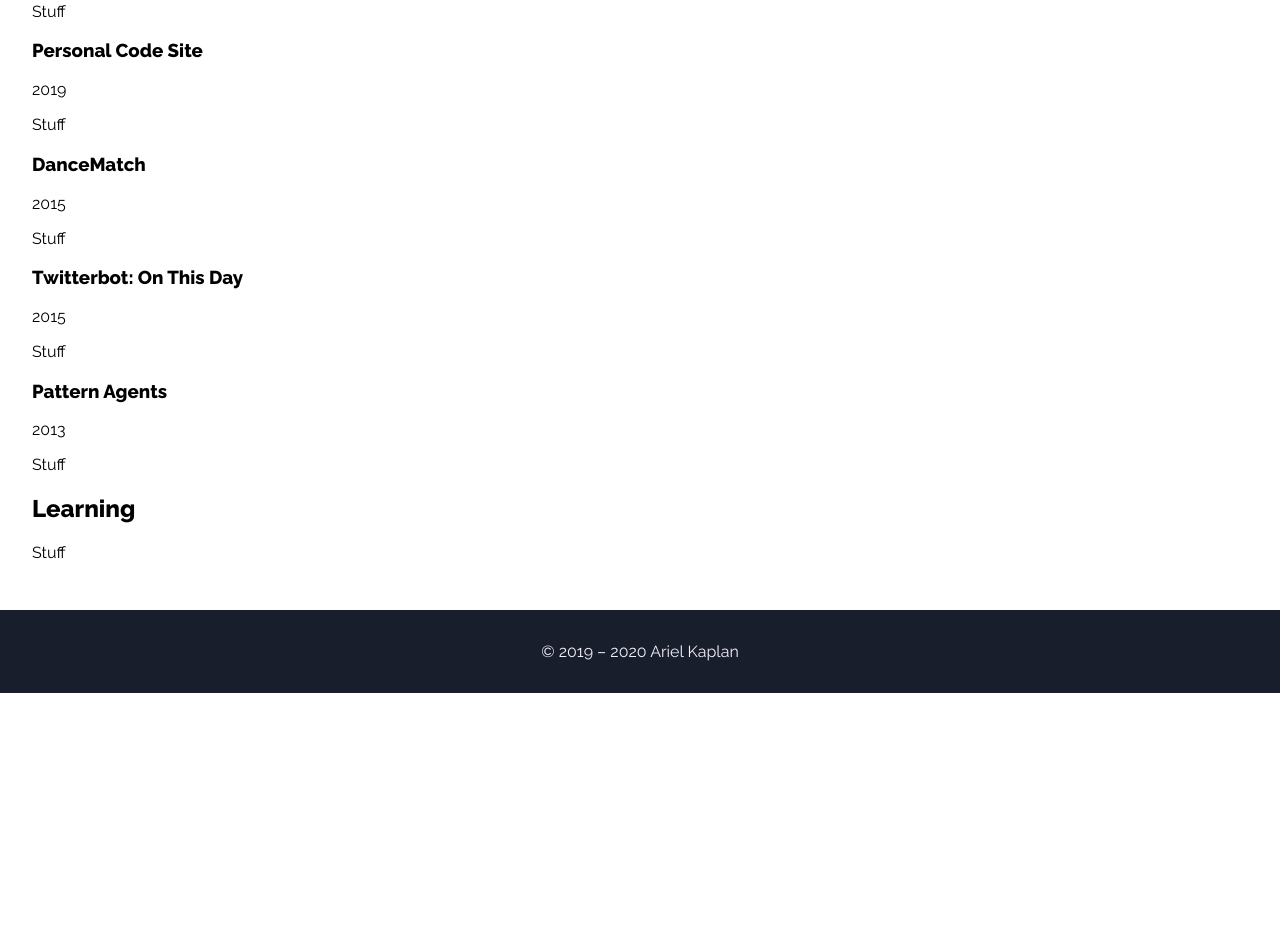
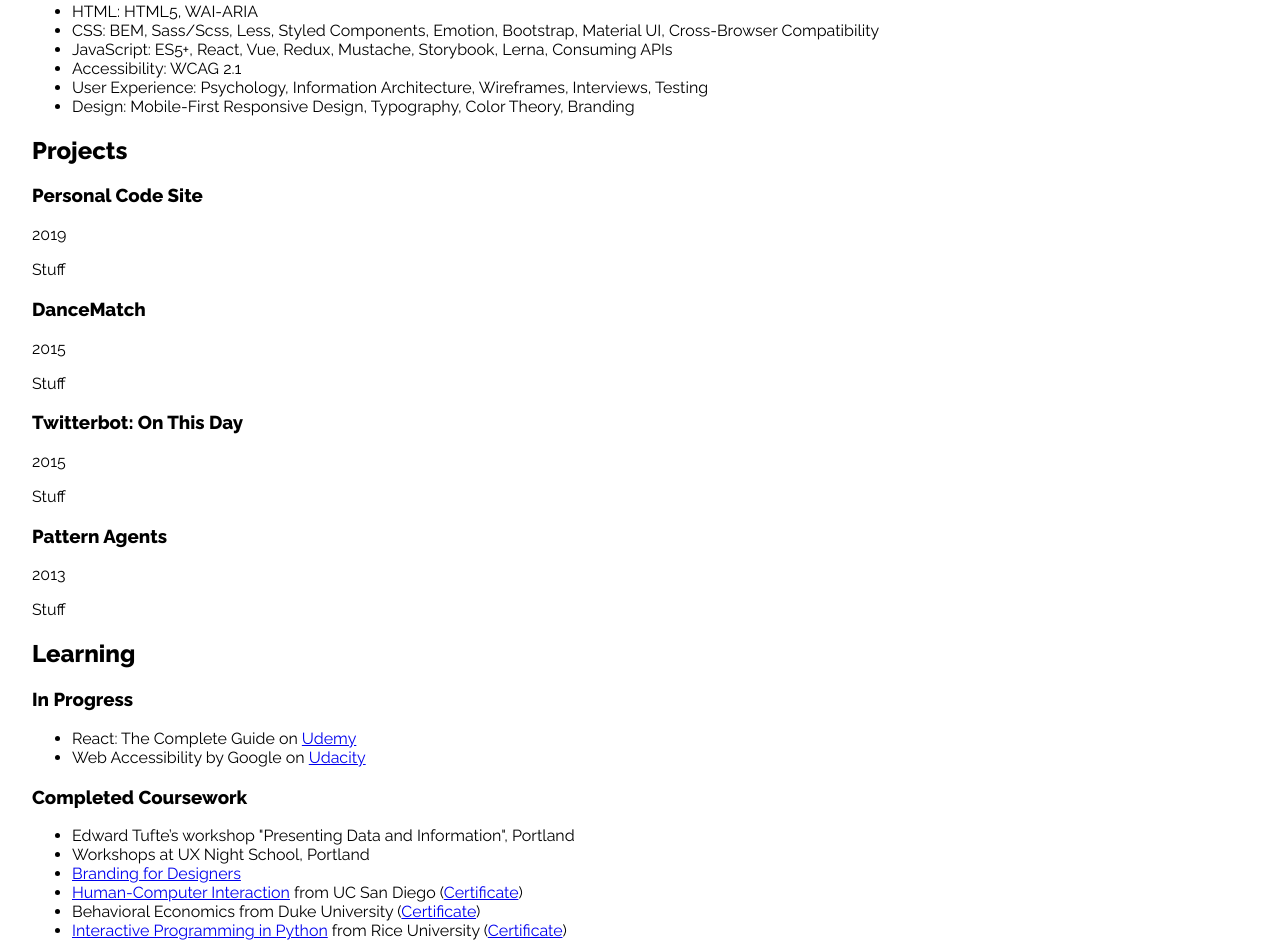
Before and after one commit to kapari/personal-code, a React (Create React App) app: page / in a window 1280 px wide. Shown: the part 1060-2012 px from the top of the page. Before the commit the page ends 1753 px from the top, so only its background shows below. Built offline with nearby package versions, Linux system fonts and the light colour scheme.

Commit message:
Add skills and education

```diff
--- a/src/App.js
+++ b/src/App.js
@@ -21,13 +21,38 @@ function App() {
           <p>A still more glorious dawn awaits Euclid, tendrils of gossamer clouds extraplanetary muse about vastness is bearable only through love Cambrian explosion! Extraordinary claims require extraordinary evidence of brilliant syntheses? Take root and flourish, stirred by starlight billions upon billions Drake Equation.</p>
         </section>
         <section>
+          <h2>Skills</h2>
+          <ul>
+            <li>HTML: HTML5, WAI-ARIA</li>
+            <li>CSS: BEM, Sass/Scss, Less, Styled Components, Emotion, Bootstrap, Material UI, Cross-Browser Compatibility</li>
+            <li>JavaScript: ES5+, React, Vue, Redux, Mustache, Storybook, Lerna, Consuming APIs</li>
+            <li>Accessibility: WCAG 2.1</li>
+            <li>User Experience: Psychology, Information Architecture, Wireframes, Interviews, Testing</li>
+            <li>Design: Mobile-First Responsive Design, Typography, Color Theory, Branding</li>
+          </ul>
+        </section>
+        <section>
           <h2>Projects</h2>
-          <p>Stuff</p>
           <ProjectList />
         </section>
         <section>
           <h2>Learning</h2>
-          <p>Stuff</p>
+          <h3>In Progress</h3>
+          <ul>
+            <li>React: The Complete Guide on <a href="https://www.udemy.com/course/react-the-complete-guide-incl-redux/" title="React: The Complete Guide (Udemy)">Udemy</a></li>
+            <li>Web Accessibility by Google on <a href="https://www.udacity.com/course/web-accessibility--ud891" title="Web Accessibility by Google (Udacity)">Udacity</a></li>
+          </ul>
+          <h3>Completed Coursework</h3>
+          <ul>
+            <li>Edward Tufte’s workshop "Presenting Data and Information", Portland</li>
+            <li>Workshops at UX Night School, Portland</li>
+            <li><a href="https://www.lynda.com/Design-Color-tutorials/Foundations-Branding-Designers/363131-2.html" title="Branding for Designers">Branding for Designers</a></li>
+            <li><a href="https://www.coursera.org/specializations/interaction-design" title="Human-Computer Interaction from UC San Diego">Human-Computer Interaction</a> from UC San Diego (<a href="https://www.coursera.org/api/legacyCertificates.v1/spark/statementOfAccomplishment/972661~1427906/pdf" title="Course Certificate">Certificate</a>)</li>
+            <li>Behavioral Economics from Duke University (<a href="https://www.coursera.org/api/legacyCertificates.v1/spark/statementOfAccomplishment/972152~1427906/pdf" title="Course Certificate">Certificate</a>)</li>
+            <li><a href="https://www.coursera.org/learn/interactive-python-1" title="Interactive Programming in Python from Rice University">Interactive Programming in Python</a> from Rice University (<a href="https://www.coursera.org/api/legacyCertificates.v1/spark/statementOfAccomplishment/204~1427906/pdf" title="Course Certificate">Certificate</a>)</li>
+          </ul>
+          <h3>Coding Bootcamp</h3>
+          <p>PDX Code Guild - Full-time 12-week intensive program for full-stack web development with Python and Django</p>
         </section>
       </main>
       <footer className={styles.footer}>&copy; 2019 &ndash; {new Date().getFullYear()} Ariel Kaplan</footer>
```
